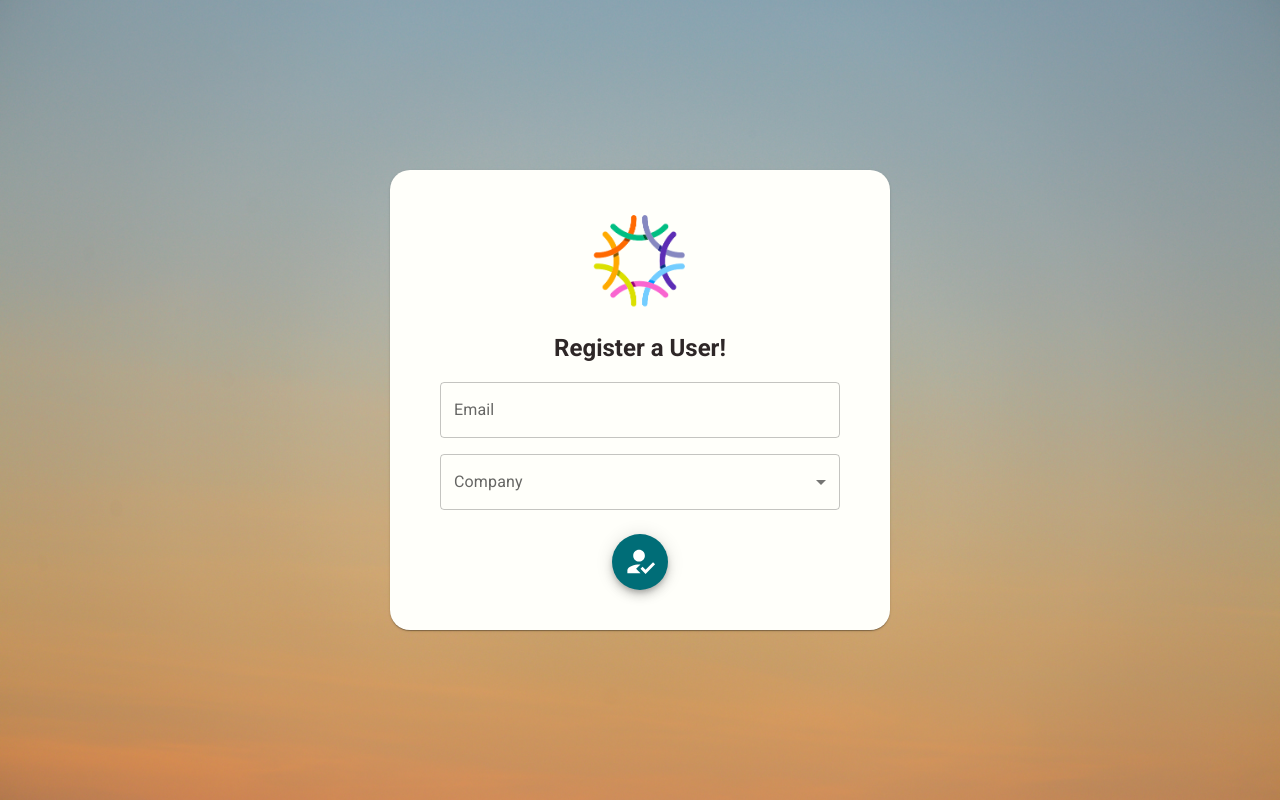
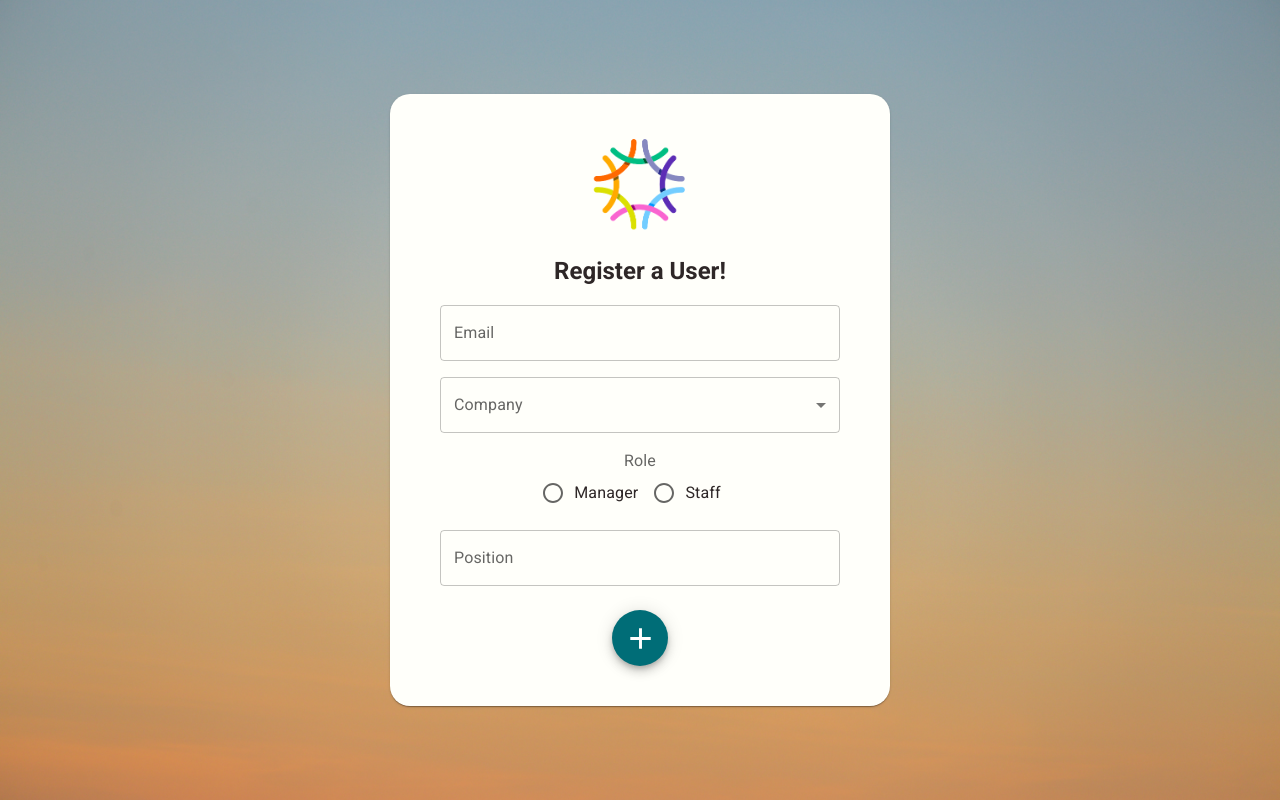
Before and after one commit to CoverMePro/coverme, a React (Create React App) app in the folder client-web/: page /register-user in a window 1280 px wide. Built offline with nearby package versions, Linux system fonts and the light colour scheme.

Commit message:
Split forms in pages to their own components for later

```diff
--- /dev/null
+++ b/client-web/src/components/forms/company/CreateCompanyForm.tsx
@@ -0,0 +1,75 @@
+import React from 'react';
+
+import { Paper, Box, TextField, Fab } from '@mui/material';
+
+import AddIcon from '@mui/icons-material/Add';
+import logo from '../../../images/cover-me-logo.png';
+
+const CreateCompanyForm: React.FC = () => {
+	return (
+		<Paper
+			sx={{
+				width: { xs: '80%', s: 300, md: 500 },
+				borderRadius: 5,
+				display: 'flex',
+				flexDirection: 'column',
+				alignItems: 'center'
+			}}
+		>
+			<Box
+				sx={{
+					paddingY: 5,
+					width: '80%'
+				}}
+			>
+				<Box sx={{ textAlign: 'center' }}>
+					<img src={logo} width={100} />
+					<h2>Create a Company!</h2>
+				</Box>
+
+				<Box>
+					<TextField
+						sx={{ width: '100%' }}
+						variant="outlined"
+						type="text"
+						label="Company Name"
+					/>
+				</Box>
+				<Box sx={{ mt: 2 }}>
+					<TextField
+						sx={{ width: '100%' }}
+						variant="outlined"
+						type="email"
+						label="Contact Email"
+					/>
+				</Box>
+				<Box sx={{ mt: 2 }}>
+					<TextField
+						sx={{ width: '100%' }}
+						variant="outlined"
+						type="phone"
+						label="Contact Phone"
+					/>
+				</Box>
+				<Box>
+					<h3>Address</h3>
+				</Box>
+				<Box sx={{ display: 'flex', justifyContent: 'space-between', gap: 2 }}>
+					<TextField variant="outlined" type="text" label="Street" />
+					<TextField variant="outlined" type="text" label="City" />
+				</Box>
+				<Box sx={{ display: 'flex', justifyContent: 'space-between', gap: 2, mt: 2 }}>
+					<TextField variant="outlined" type="text" label="Province" />
+					<TextField variant="outlined" type="text" label="Postal Code" />
+				</Box>
+				<Box sx={{ mt: 3, textAlign: 'center' }}>
+					<Fab color="primary" aria-label="add">
+						<AddIcon fontSize="large" />
+					</Fab>
+				</Box>
+			</Box>
+		</Paper>
+	);
+};
+
+export default CreateCompanyForm;
--- /dev/null
+++ b/client-web/src/components/forms/user/RegisterUserForm.tsx
@@ -0,0 +1,82 @@
+import React from 'react';
+
+import {
+	Paper,
+	Box,
+	TextField,
+	Fab,
+	FormLabel,
+	FormControl,
+	FormControlLabel,
+	InputLabel,
+	Select,
+	Radio,
+	RadioGroup
+} from '@mui/material';
+
+import HowToRegIcon from '@mui/icons-material/Add';
+import logo from '../../../images/cover-me-logo.png';
+
+const RegisterUserForm: React.FC = () => {
+	return (
+		<Paper
+			sx={{
+				width: { xs: '80%', s: 300, md: 500 },
+				borderRadius: 5,
+				display: 'flex',
+				flexDirection: 'column',
+				alignItems: 'center',
+				textAlign: 'center'
+			}}
+		>
+			<Box
+				sx={{
+					paddingY: 5,
+					width: '80%'
+				}}
+			>
+				<img src={logo} width={100} />
+				<h2>Register a User!</h2>
+				<Box>
+					<TextField
+						sx={{ width: '100%' }}
+						variant="outlined"
+						type="email"
+						label="Email"
+					/>
+				</Box>
+				<Box sx={{ mt: 2 }}>
+					<FormControl fullWidth>
+						<InputLabel>Company</InputLabel>
+						<Select label="Company"></Select>
+					</FormControl>
+				</Box>
+				<Box sx={{ mt: 2 }}>
+					<FormControl component="fieldset">
+						<FormLabel component="legend">Role</FormLabel>
+						<RadioGroup row aria-label="gender" name="row-radio-buttons-group">
+							<FormControlLabel value="manager" control={<Radio />} label="Manager" />
+							<FormControlLabel value="staff" control={<Radio />} label="Staff" />
+						</RadioGroup>
+					</FormControl>
+				</Box>
+				<Box sx={{ mt: 2 }}>
+					<TextField
+						sx={{ width: '100%' }}
+						variant="outlined"
+						type="text"
+						label="Position"
+					/>
+				</Box>
+
+				<Box sx={{ mt: 3 }}>
+					<Fab color="primary" aria-label="add">
+						<HowToRegIcon fontSize="large" />
+					</Fab>
+				</Box>
+			</Box>
+		</Paper>
+	);
+};
+
+export default RegisterUserForm;
--- a/client-web/src/pages/auth/Onboard.tsx
+++ b/client-web/src/pages/auth/Onboard.tsx
@@ -10,7 +10,7 @@ import {
 	Stepper,
 	TextField,
 	CircularProgress,
-  Fab,
+	Fab
 } from '@mui/material';
 
 import ArrowForwardIcon from '@mui/icons-material/ArrowForward';
@@ -21,7 +21,7 @@ import onboardBackground from '../../images/onboard-background.jpg';
 import defaultImage from '../../images/default-user.png';
 import logo from '../../images/cover-me-logo.png';
 
-const steps = ['Personal Information', 'Upload Photo'];
+const steps = ['Password', 'Personal Information', 'Upload Photo'];
 
 const Onboard: React.FC = () => {
 	const [activeStep, setActiveStep] = useState<number>(0);
@@ -30,15 +30,15 @@ const Onboard: React.FC = () => {
 	const navigate = useNavigate();
 
 	const handleNext = () => {
-    if (activeStep === 2) {
+		if (activeStep === 3) {
 			navigate('/dashboard');
 		} else {
-      setActiveStep((prevActiveStep) => prevActiveStep + 1);
+			setActiveStep(prevActiveStep => prevActiveStep + 1);
 		}
 	};
 
 	const handleBack = () => {
-    setActiveStep((prevActiveStep) => prevActiveStep - 1);
+		setActiveStep(prevActiveStep => prevActiveStep - 1);
 	};
 
 	return (
@@ -50,17 +50,17 @@ const Onboard: React.FC = () => {
 				backgroundSize: 'cover',
 				display: 'flex',
 				justifyContent: 'center',
-        alignItems: 'center',
+				alignItems: 'center'
 			}}
 		>
 			<Paper
 				sx={{
 					width: { xs: '80%', s: 300, md: 600 },
 					borderRadius: 5,
-          position: 'relative',
+					position: 'relative'
 				}}
 			>
-        {activeStep === 1 && (
+				{activeStep > 0 && activeStep < 3 && (
 					<Box sx={{ position: 'absolute', top: 2, left: 2 }}>
 						<IconButton color="primary" onClick={handleBack}>
 							<ArrowBackIcon fontSize="large" />
@@ -73,13 +73,13 @@ const Onboard: React.FC = () => {
 						display: 'flex',
 						flexDirection: 'column',
 						alignItems: 'center',
-            textAlign: 'center',
+						textAlign: 'center'
 					}}
 				>
 					<Box
 						sx={{
 							paddingY: 5,
-              width: '80%',
+							width: '80%'
 						}}
 					>
 						<img src={logo} width={100} />
@@ -103,10 +103,25 @@ const Onboard: React.FC = () => {
 							display: 'flex',
 							flexDirection: 'column',
 							alignItems: 'center',
-              width: '80%',
+							width: '80%'
 						}}
 					>
 						{activeStep === 0 && (
+							<>
+								<TextField
+									sx={{ mb: 2, width: '100%' }}
+									variant="outlined"
+									label="Password"
+								/>
+								<TextField
+									sx={{ mb: 2, width: '100%' }}
+									variant="outlined"
+									label="Confirm Password"
+								/>
+							</>
+						)}
+
+						{activeStep === 1 && (
 							<>
 								<TextField
 									sx={{ mb: 2, width: '100%' }}
@@ -125,27 +140,23 @@ const Onboard: React.FC = () => {
 								/>
 							</>
 						)}
-            {activeStep === 1 && (
+						{activeStep === 2 && (
 							<>
-                <img
-                  src={defaultImage}
-                  width={100}
-                  style={{ borderRadius: 50 }}
-                />
+								<img src={defaultImage} width={100} style={{ borderRadius: 50 }} />
 								<p>
 									This will be your profile picture for now, Image uploading
 									coming soon!
 								</p>
 							</>
 						)}
-            {activeStep === 2 && (
+						{activeStep === 3 && (
 							<>
 								<Box
 									sx={{
 										display: 'flex',
 										flexDirection: 'column',
 										alignItems: 'center',
-                    mb: 5,
+										mb: 5
 									}}
 								>
 									{isLoading ? (
--- a/client-web/src/pages/dev/CreateCompany.tsx
+++ b/client-web/src/pages/dev/CreateCompany.tsx
@@ -1,10 +1,10 @@
-import React, { useState } from 'react';
+import React from 'react';
 
-import { Box, TextField, IconButton, Fab, InputAdornment, Paper, InputLabel } from '@mui/material';
-import AddIcon from '@mui/icons-material/Add';
+import { Box } from '@mui/material';
+
+import CreateCompanyForm from 'components/forms/company/CreateCompanyForm';
 
 import loginBackground from '../../images/login-background.jpg';
-import logo from '../../images/cover-me-logo.png';
 
 const CreateCompany: React.FC = () => {
 	return (
@@ -19,68 +19,7 @@ const CreateCompany: React.FC = () => {
 				alignItems: 'center'
 			}}
 		>
-			<Paper
-				sx={{
-					width: { xs: '80%', s: 300, md: 500 },
-					borderRadius: 5,
-					display: 'flex',
-					flexDirection: 'column',
-					alignItems: 'center'
-				}}
-			>
-				<Box
-					sx={{
-						paddingY: 5,
-						width: '80%'
-					}}
-				>
-					<Box sx={{ textAlign: 'center' }}>
-						<img src={logo} width={100} />
-						<h2>Create a Company!</h2>
-					</Box>
-
-					<Box>
-						<TextField
-							sx={{ width: '100%' }}
-							variant="outlined"
-							type="text"
-							label="Company Name"
-						/>
-					</Box>
-					<Box sx={{ mt: 2 }}>
-						<TextField
-							sx={{ width: '100%' }}
-							variant="outlined"
-							type="email"
-							label="Contact Email"
-						/>
-					</Box>
-					<Box sx={{ mt: 2 }}>
-						<TextField
-							sx={{ width: '100%' }}
-							variant="outlined"
-							type="phone"
-							label="Contact Phone"
-						/>
-					</Box>
-					<Box>
-						<h3>Address</h3>
-					</Box>
-					<Box sx={{ display: 'flex', justifyContent: 'space-between', gap: 2 }}>
-						<TextField variant="outlined" type="text" label="Street" />
-						<TextField variant="outlined" type="text" label="City" />
-					</Box>
-					<Box sx={{ display: 'flex', justifyContent: 'space-between', gap: 2, mt: 2 }}>
-						<TextField variant="outlined" type="text" label="Province" />
-						<TextField variant="outlined" type="text" label="Postal Code" />
-					</Box>
-					<Box sx={{ mt: 3, textAlign: 'center' }}>
-						<Fab color="primary" aria-label="add">
-							<AddIcon fontSize="large" />
-						</Fab>
-					</Box>
-				</Box>
-			</Paper>
+			<CreateCompanyForm />
 		</Box>
 	);
 };
--- a/client-web/src/pages/dev/RegisterUser.tsx
+++ b/client-web/src/pages/dev/RegisterUser.tsx
@@ -1,22 +1,9 @@
-import React, { useState } from 'react';
+import React from 'react';
 
-import {
-	Box,
-	TextField,
-	Select,
-	Fab,
-	Paper,
-	FormControl,
-	InputLabel,
-	FormLabel,
-	FormControlLabel,
-	RadioGroup,
-	Radio
-} from '@mui/material';
-import HowToRegIcon from '@mui/icons-material/HowToReg';
+import { Box } from '@mui/material';
 
 import loginBackground from '../../images/login-background.jpg';
-import logo from '../../images/cover-me-logo.png';
+import RegisterUserForm from 'components/forms/user/RegisterUserForm';
 
 const RegisterUser: React.FC = () => {
 	return (
@@ -31,67 +18,7 @@ const RegisterUser: React.FC = () => {
 				alignItems: 'center'
 			}}
 		>
-			<Paper
-				sx={{
-					width: { xs: '80%', s: 300, md: 500 },
-					borderRadius: 5,
-					display: 'flex',
-					flexDirection: 'column',
-					alignItems: 'center',
-					textAlign: 'center'
-				}}
-			>
-				<Box
-					sx={{
-						paddingY: 5,
-						width: '80%'
-					}}
-				>
-					<img src={logo} width={100} />
-					<h2>Register a User!</h2>
-					<Box>
-						<TextField
-							sx={{ width: '100%' }}
-							variant="outlined"
-							type="email"
-							label="Email"
-						/>
-					</Box>
-					<Box sx={{ mt: 2 }}>
-						<FormControl fullWidth>
-							<InputLabel>Company</InputLabel>
-							<Select label="Company"></Select>
-						</FormControl>
-					</Box>
-					{/* <Box sx={{ mt: 2 }}>
-						<FormControl component="fieldset">
-							<FormLabel component="legend">Role</FormLabel>
-							<RadioGroup row aria-label="gender" name="row-radio-buttons-group">
-								<FormControlLabel
-									value="manager"
-									control={<Radio />}
-									label="Manager"
-								/>
-								<FormControlLabel value="staff" control={<Radio />} label="Staff" />
-							</RadioGroup>
-						</FormControl>
-					</Box>
-					<Box sx={{ mt: 2 }}>
-						<TextField
-							sx={{ width: '100%' }}
-							variant="outlined"
-							type="text"
-							label="Position"
-						/>
-					</Box> */}
-
-					<Box sx={{ mt: 3 }}>
-						<Fab color="primary" aria-label="add">
-							<HowToRegIcon fontSize="large" />
-						</Fab>
-					</Box>
-				</Box>
-			</Paper>
+			<RegisterUserForm />
 		</Box>
 	);
 };
```
Lines whose indentation alone changed are shown as unchanged.
